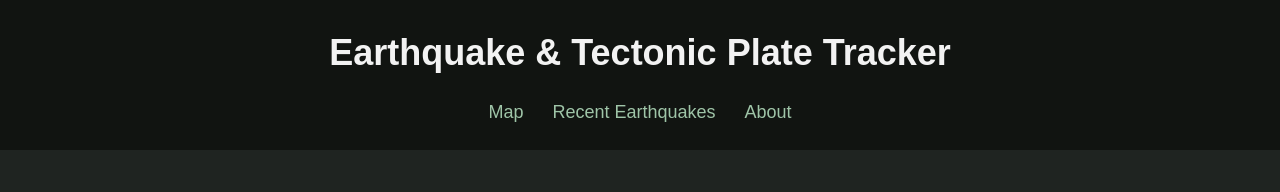
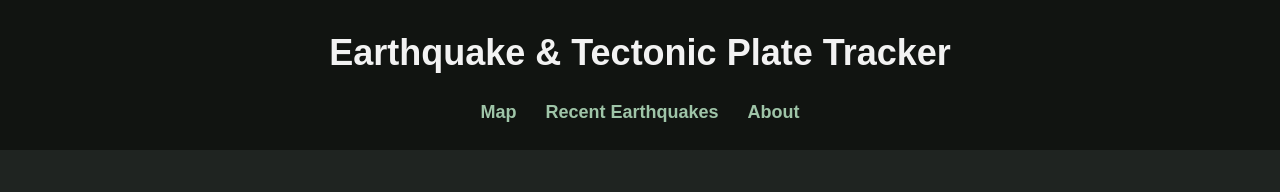
Before and after one commit to n-chucky-mode/Earthquake-Tracker, a plain HTML site: page index.html in a window 1280 px wide. Shown: the top 192 px of the page. Drawn offline with nearby package versions, Linux system fonts and the light colour scheme; no server answers.

Commit message:
made nav links bolder

```diff
--- a/styles.css
+++ b/styles.css
@@ -37,6 +37,10 @@ nav a {
     color: #9fc5a8;
     margin: 0 12px;
     text-decoration: none;
+    /*makes the green nav bolder. might change color depeding on
+    feedback*/
+    font-size: 18px;
+    font-weight: 700;
 }
 
 
```
